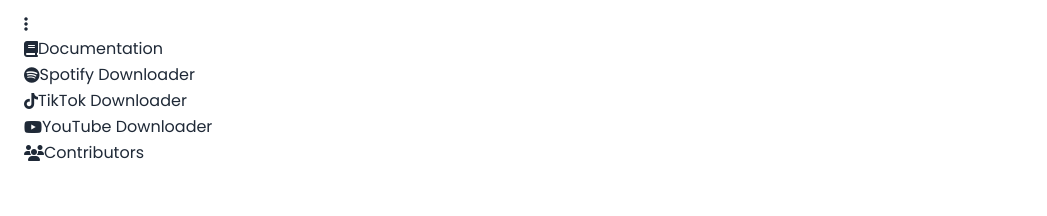
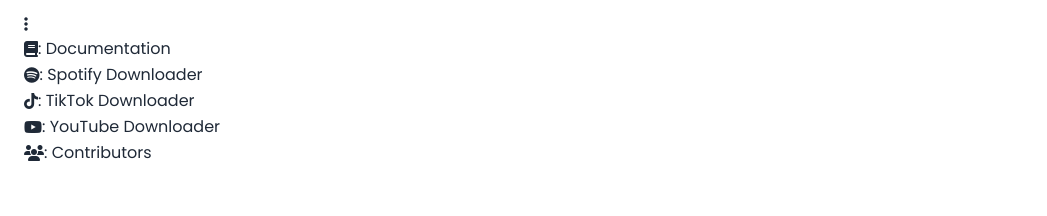
Before and after one commit to Rezaofc2/jjhhx, a website: page api-page/home.html in a window 1280 px wide. Both pictures are taken after a click on the button "Toggle menu". Shown: the top 216 px of the page, without its empty margins (0-1047 px from the left). Drawn offline with nearby package versions, Linux system fonts and the light colour scheme; no server answers.

Commit message:
Update home.html

```diff
--- a/api-page/home.html
+++ b/api-page/home.html
@@ -58,23 +58,23 @@
     <div id="menuDropdown" class="menu-dropdown">
         <a href="/docs" class="menu-item">
             <i class="fas fa-book"></i>
-            Documentation
+              : Documentation
         </a>
         <a href="/spotdl" class="menu-item">
             <i class="fab fa-spotify"></i>
-            Spotify Downloader
+              : Spotify Downloader
         </a>
         <a href="/ttdl" class="menu-item">
             <i class="fab fa-tiktok"></i>
-            TikTok Downloader
+              : TikTok Downloader
         </a>
         <a href="/ytdl" class="menu-item">
             <i class="fab fa-youtube"></i>
-            YouTube Downloader
+              : YouTube Downloader
         <a>
         <a href="/contributors" class="menu-item">
             <i class="fas fa-users"></i>
-            Contributors
+              : Contributors
         </a>
     </div>
 <body class="bg-white text-gray-800 font-sans leading-relaxed">
```
